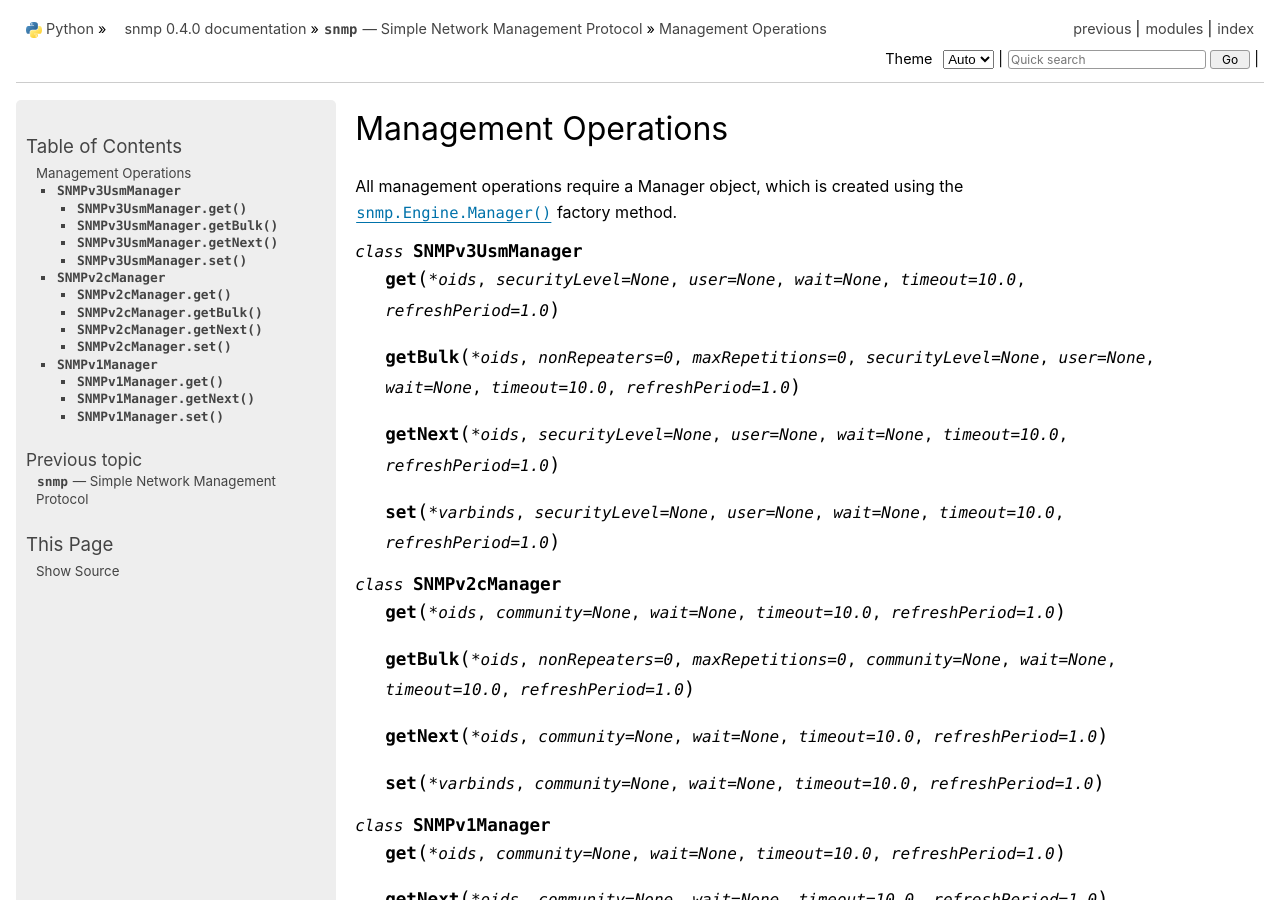
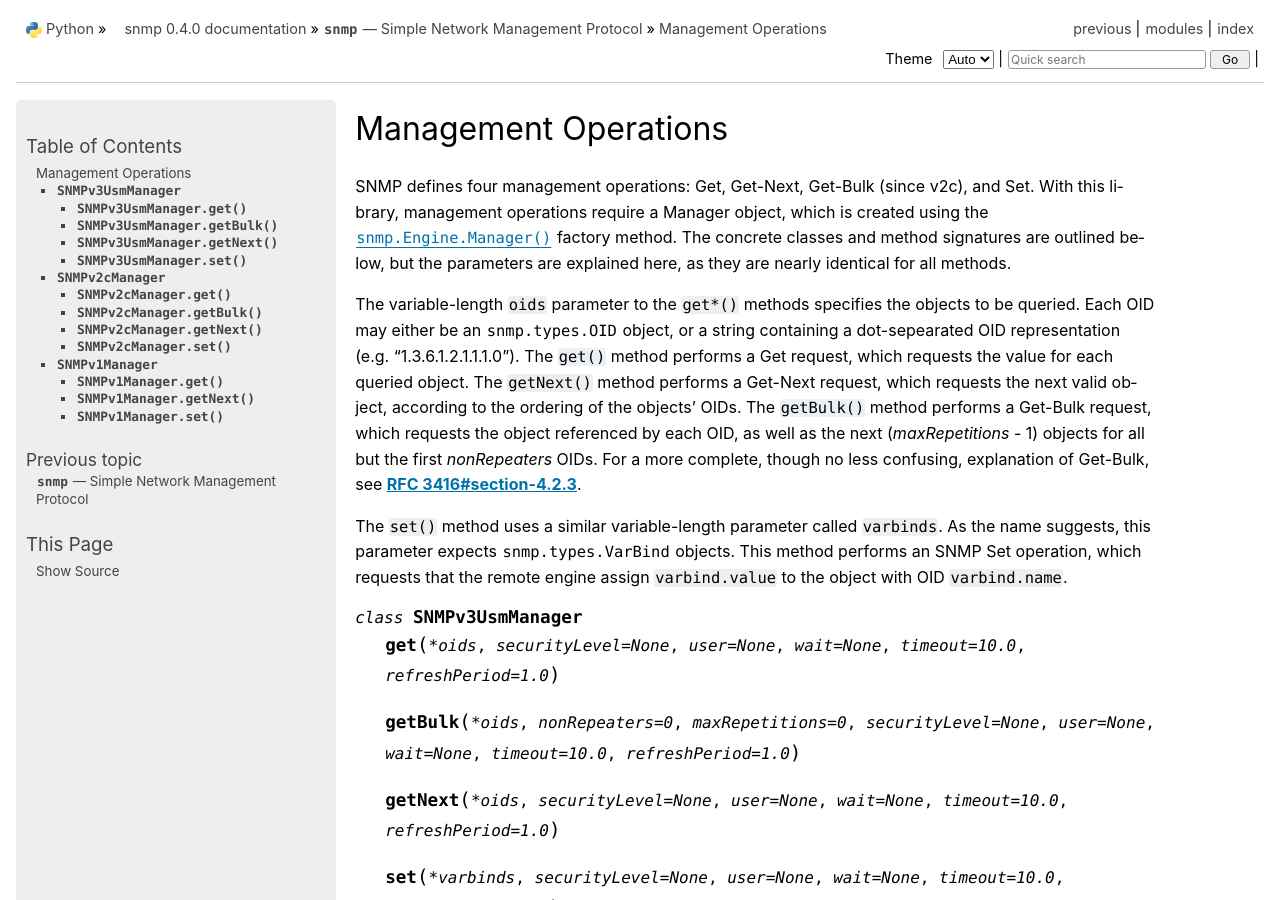
Before and after one commit to charlestolley/python-snmp, a Sphinx documentation site: the page built from docs/source/manager.rst, in a window 1280 px wide and 900 px high. Built offline with Sphinx 7.4.7, drawn with Linux system fonts in a browser that asks for light colours.

Commit message:
Explain the four SNMP management operations

```diff
--- a/docs/source/manager.rst
+++ b/docs/source/manager.rst
@@ -1,7 +1,29 @@
 Management Operations
 =====================
 
-All management operations require a Manager object, which is created using the :meth:`snmp.Engine.Manager` factory method.
+SNMP defines four management operations: Get, Get-Next, Get-Bulk (since v2c),
+and Set. With this library, management operations require a Manager object,
+which is created using the :meth:`snmp.Engine.Manager` factory method. The
+concrete classes and method signatures are outlined below, but the parameters
+are explained here, as they are nearly identical for all methods.
+
+The variable-length ``oids`` parameter to the ``get*()`` methods specifies the
+objects to be queried. Each OID may either be an :class:`snmp.types.OID` object,
+or a string containing a dot-sepearated OID representation (e.g.
+"1.3.6.1.2.1.1.1.0"). The ``get()`` method performs a Get request, which
+requests the value for each queried object. The ``getNext()`` method performs a
+Get-Next request, which requests the next valid object, according to the
+ordering of the objects' OIDs. The ``getBulk()`` method performs a Get-Bulk
+request, which requests the object referenced by each OID, as well as the next
+(`maxRepetitions` - 1) objects for all but the first `nonRepeaters` OIDs. For a
+more complete, though no less confusing, explanation of Get-Bulk, see
+:rfc:`3416#section-4.2.3`.
+
+The ``set()`` method uses a similar variable-length parameter called
+``varbinds``. As the name suggests, this parameter expects
+:class:`snmp.types.VarBind` objects. This method performs an SNMP Set operation,
+which requests that the remote engine assign ``varbind.value`` to the object
+with OID ``varbind.name``.
 
 .. class:: SNMPv3UsmManager
 
```
